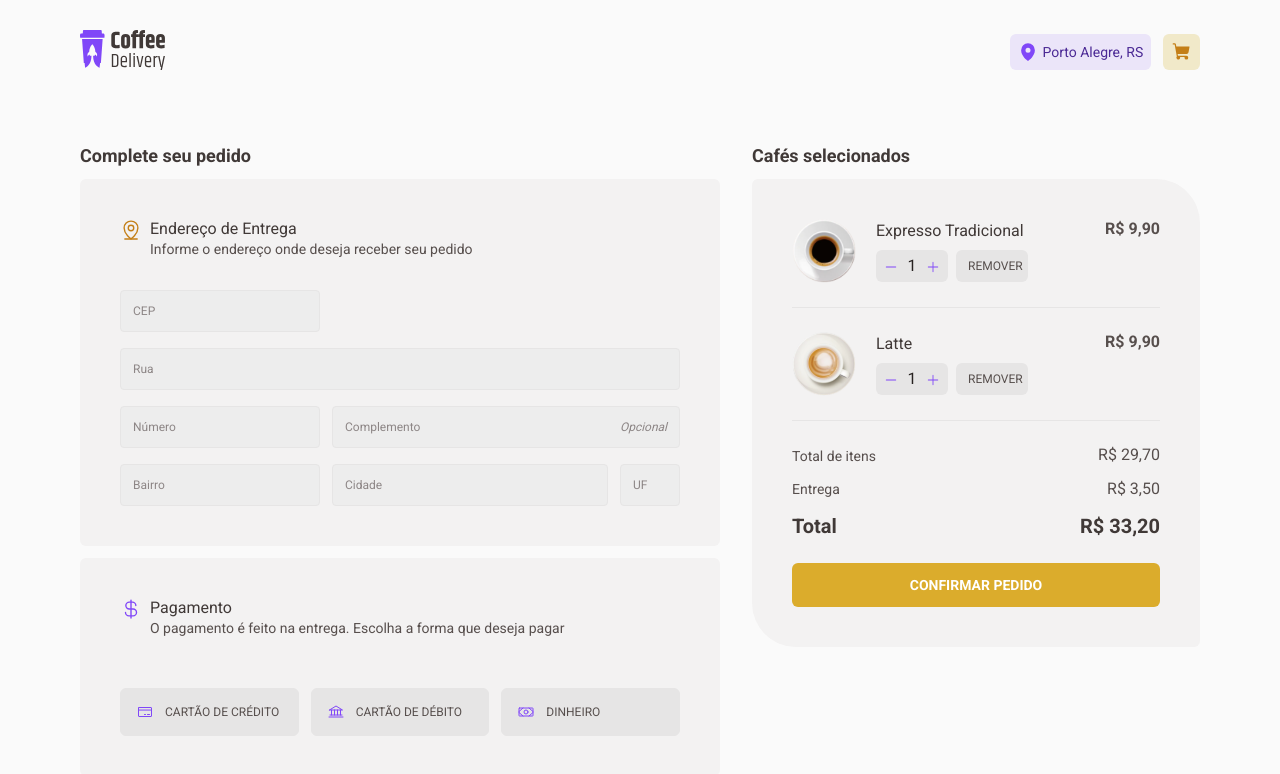
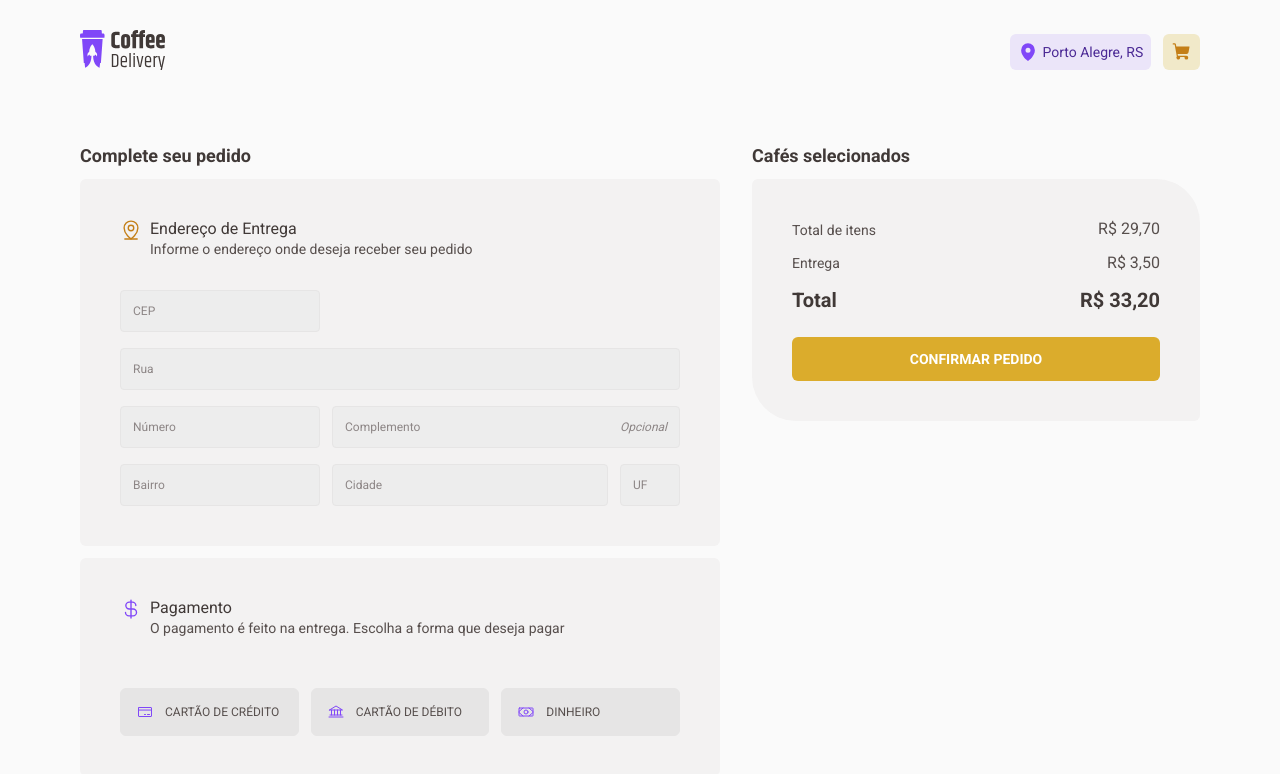
Before and after one commit to gustavofadel/coffee-delivery, a React (Vite) app: page /checkout in a window 1280 px wide. Shown: the top 774 px of the page. Built offline with nearby package versions, Linux system fonts and the light colour scheme.

Commit message:
feat: Listing cart items in the checkout page

```diff
--- a/src/contexts/CartContext.tsx
+++ b/src/contexts/CartContext.tsx
@@ -1,10 +1,16 @@
 import { ReactNode, createContext, useEffect, useReducer } from 'react'
+import { Coffee } from '../pages/Home/components/CoffeeCard'
 import { addItemToCartAction } from '../reducers/cart/actions'
-import { CartItem, cartReducer } from '../reducers/cart/reducer'
+import { cartReducer } from '../reducers/cart/reducer'
+
+export interface CartItem extends Coffee {
+  quantity: number
+}
 
 interface CartContextType {
+  cartItems: CartItem[]
+  cartQuantity: number
   addItemToCart: (newItem: CartItem) => void
-  cartQuantity: number
 }
 
 export const CartContext = createContext({} as CartContextType)
@@ -47,8 +53,9 @@ export function CartContextProvider({ children }: CartContextProviderProps) {
   return (
     <CartContext.Provider
       value={{
+        cartItems: cartState.items,
+        cartQuantity,
         addItemToCart,
-        cartQuantity,
       }}
     >
       {children}
--- a/src/pages/Checkout/components/SelectedCoffees/index.tsx
+++ b/src/pages/Checkout/components/SelectedCoffees/index.tsx
@@ -1,6 +1,7 @@
+import { useContext } from 'react'
 import { Button } from '../../../../components/Button'
 import { RegularText, TitleText } from '../../../../components/Typography'
-import { coffees } from '../../../../data/coffees'
+import { CartContext } from '../../../../contexts/CartContext'
 import { CartItem } from '../CartItem'
 import {
   ConfirmationSectionContainer,
@@ -9,6 +10,8 @@ import {
 } from './styles'
 
 export function SelectedCoffees() {
+  const { cartItems } = useContext(CartContext)
+
   return (
     <SelectedCoffeesContainer>
       <TitleText size="xs" color="subtitle">
@@ -16,8 +19,9 @@ export function SelectedCoffees() {
       </TitleText>
 
       <DetailsContainer>
-        <CartItem item={{ ...coffees[0], quantity: 1 }} />
-        <CartItem item={{ ...coffees[5], quantity: 1 }} />
+        {cartItems.map((item) => (
+          <CartItem key={item.id} item={item} />
+        ))}
 
         <ConfirmationSectionContainer>
           <div>
--- a/src/reducers/cart/reducer.ts
+++ b/src/reducers/cart/reducer.ts
@@ -1,10 +1,6 @@
 import { produce } from 'immer'
-import { Coffee } from '../../pages/Home/components/CoffeeCard'
+import { CartItem } from '../../contexts/CartContext'
 import { ActionTypes } from './actions'
-
-export interface CartItem extends Coffee {
-  quantity: number
-}
 
 interface CartState {
   items: CartItem[]
```
